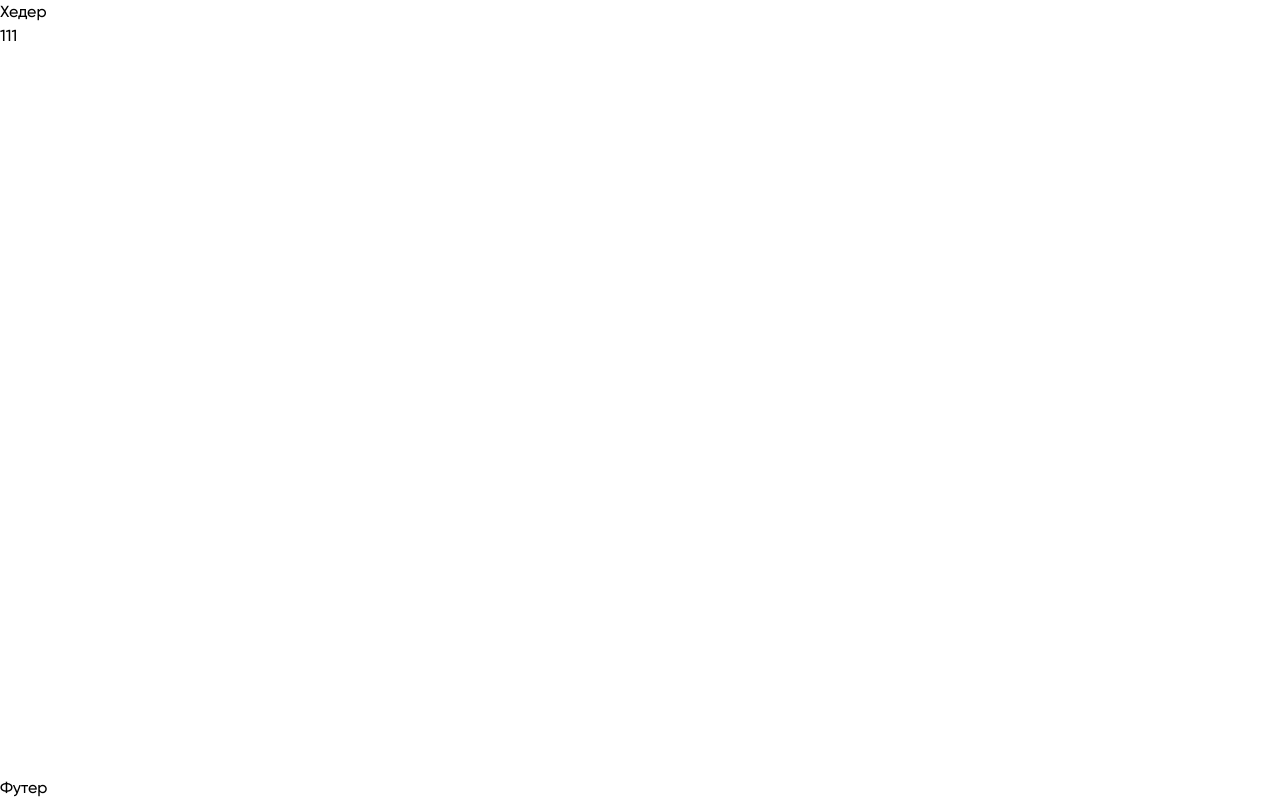
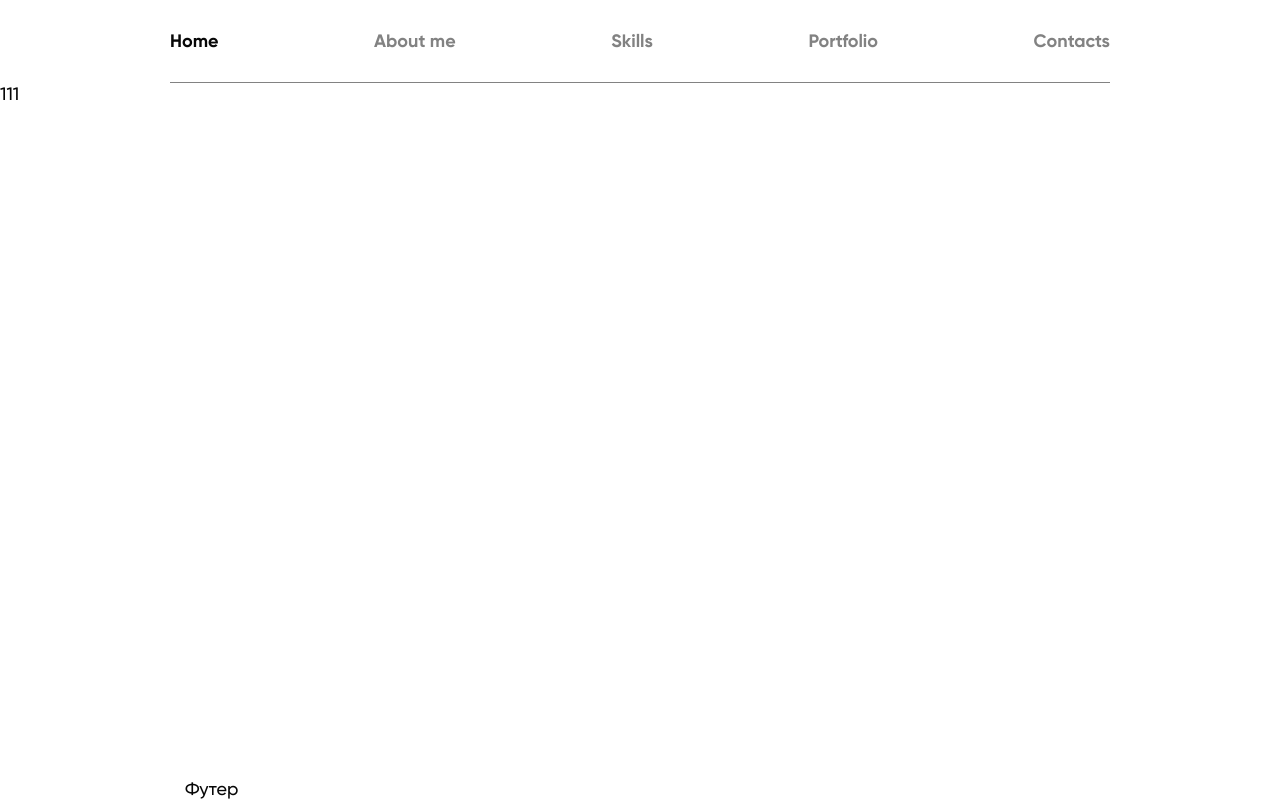
Before and after one commit to Qumansa/freeportfolio, a website: page src/index.html in a window 1280 px wide. Drawn offline with nearby package versions, Linux system fonts and the light colour scheme; files that its build step writes are made by us from their sources; files whose address does not match are found by name.

Commit message:
Хедер
Верстка

```diff
--- a/src/components/header.html
+++ b/src/components/header.html
@@ -1,5 +1,23 @@
 <header class="header">
-    <div class="container">
-        Хедер
+    <div class="header__container container">
+        <nav class="header__nav">
+            <ul class="header__list">
+                <li class="header__item">
+                    <a class="header__link header__link_active" href="#">Home</a>
+                </li>
+                <li class="header__item">
+                    <a class="header__link" href="#">About me</a>
+                </li>
+                <li class="header__item">
+                    <a class="header__link" href="#">Skills</a>
+                </li>
+                <li class="header__item">
+                    <a class="header__link" href="#">Portfolio</a>
+                </li>
+                <li class="header__item">
+                    <a class="header__link" href="#">Contacts</a>
+                </li>
+            </ul>
+        </nav>
     </div>
 </header>
--- a/src/sass/_base.sass
+++ b/src/sass/_base.sass
@@ -4,8 +4,8 @@ html, body
 html
     box-sizing: border-box
     font-family: 'Gilroy', sans-serif
-    font-size: 16px
-    line-height: 24px
+    font-size: 18px
+    line-height: 22px
     font-weight: 500
     color: $black
 
@@ -67,10 +67,6 @@ input[type="number"]::-webkit-outer-spin-button,
 input[type="number"]::-webkit-inner-spin-button
     display: none
 
-.container
-    margin: 0 auto
-    max-width: 1280px
-
 .sr-only
     position: absolute
     margin: -1px
@@ -83,4 +79,16 @@ input[type="number"]::-webkit-inner-spin-button
     clip: rect(0 0 0 0)
     clip-path: inset(50%)
 
+.container
+    margin: 0 auto
+    padding: 0 15px
+    max-width: 940px
+
+.section
+    padding: 110px 0
+    &__title
+        font-size: 34px
+        line-height: 42px
+        text-align: center
+
 @import 'media/_base-media'
--- a/src/sass/_variables.sass
+++ b/src/sass/_variables.sass
@@ -1,2 +1,3 @@
-$black: #000000
+$black: #070707
+$gray: #828282
 $white: #ffffff
--- a/src/sass/components/_header.sass
+++ b/src/sass/components/_header.sass
@@ -1,4 +1,19 @@
 .header
-    //
+    &__container
+        padding: 30px 0
+        border-bottom: 1px solid $gray
+    &__list
+        display: flex
+        justify-content: space-between
+        align-items: center
+    &__link
+        font-weight: 700
+        color: $gray
+        transition: color 0.15s
+        &_active
+            color: $black
+        @media (min-width: 992px)
+            &:hover
+                color: $black
 
 @import '../media/_header-media'
```
Also changed, not shown: dist/css/main.min.css, dist/index.html.
